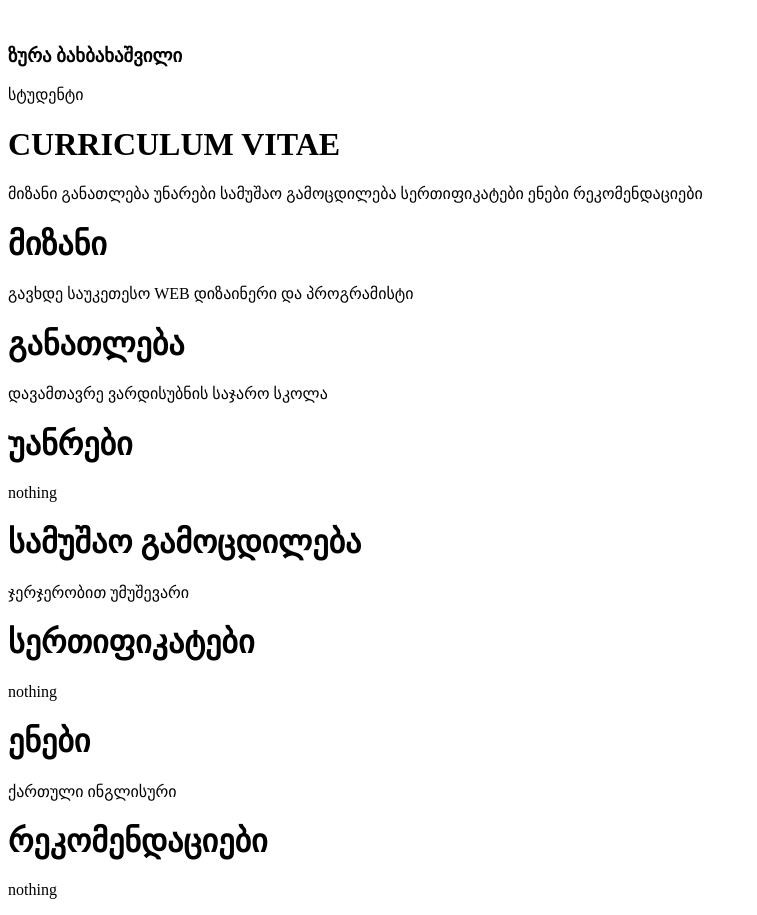
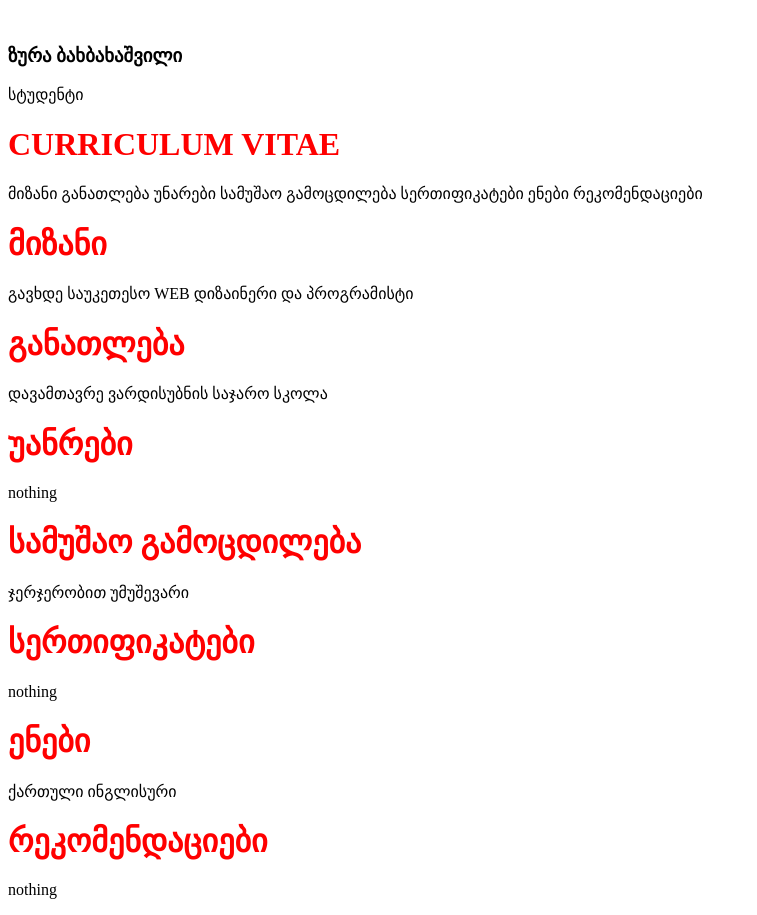
Before and after one commit to zurabakh/zurabakh, a plain HTML site: page index.html in a window 1280 px wide. Shown: the whole page, without its empty margins (0-757 px from the left). Drawn offline with Linux system fonts and the light colour scheme.

Commit message:
დავამატე css

```diff
--- /dev/null
+++ b/css/base.css
@@ -0,0 +1,4 @@
+h1 {
+
+    color: red;
+}
--- a/index.html
+++ b/index.html
@@ -3,6 +3,7 @@
 <head>
     <meta charset="UTF-8">
     <meta name="viewport" content="width=, initial-scale=1.0">
+    <link rel="stylesheet" href="css/base.css">
     <title>ᲖᲣᲠᲐ ᲑᲐᲮᲑᲐᲮᲐᲨᲕᲘᲚᲘ</title>
 </head>
 <body>
```
